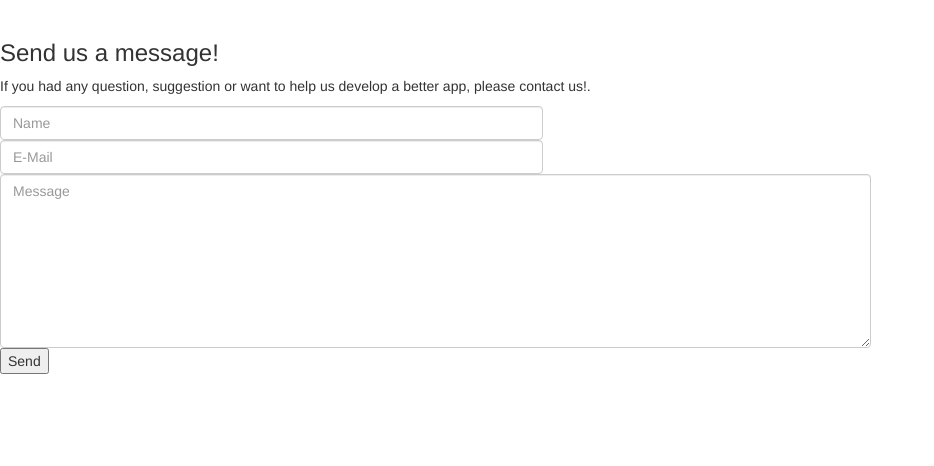
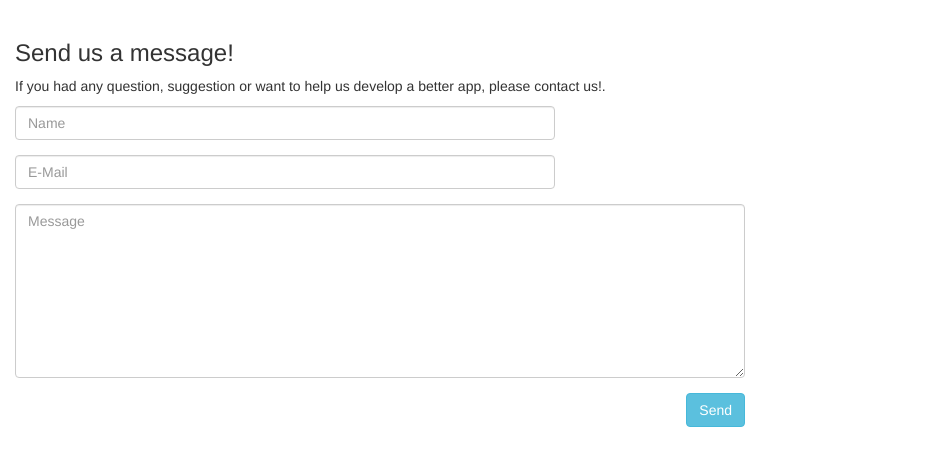
Before and after one commit to agustincastro/Collector, a Django app: page /contact/ in a window 1280 px wide. Shown: the part 97-563 px from the top of the page, without its empty margins (0-934 px from the left). Run offline with Django 3.2, Linux system fonts and the light colour scheme; some libraries are stand-ins or nearby versions.

Commit message:
Added bootstrap classes to contact form

```diff
--- a/contact/forms.py
+++ b/contact/forms.py
@@ -5,9 +5,9 @@ from django.forms import Textarea
 class ContactForm(forms.Form):
     name = forms.CharField(max_length=100,
                            widget=forms.TextInput(
-                               attrs={'required': 'true', 'class': 'form-control col-md-7 col-md-offset-0', 'placeholder': 'Name'}))
+                               attrs={'required': 'true', 'placeholder':'Name'}))
     email = forms.EmailField(
-        widget=forms.TextInput(attrs={'required': 'true', 'class': 'form-control col-md-7 col-md-offset-0', 'placeholder': 'E-Mail'}))
+        widget=forms.TextInput(attrs={'required': 'true', 'placeholder': 'E-Mail'}))
 
     message = forms.CharField(
-        widget=Textarea(attrs={'required': 'true', 'class': 'form-control col-md-11 col-md-offset-0', 'placeholder': 'Message', 'rows':8}))
+        widget=Textarea(attrs={'required': 'true', 'placeholder': 'Message', 'rows':8}))
--- a/templates/contact.html
+++ b/templates/contact.html
@@ -2,45 +2,48 @@
 
 {% block contact_active %}active{% endblock %}
 
+{% load boostrap_tags %}
+
 {% block content %}
-        <div class="row margin-bottom-30">
-            <div class="col-md-9 mb-margin-bottom-30">
+    <div class="container row margin-bottom-30">
+        <div class="col-md-12 mb-margin-bottom-30">
             <div class="headline"><h3>Send us a message!</h3></div>
             <p>If you had any question, suggestion or want to help us develop a better app, please contact us!.</p>
-                <form action="{% url 'contact' %}" method="post">
+            <form action="{% url 'contact' %}" method="post" class="form-horizontal">
                 {% csrf_token %}
-                    <fieldset class="no-padding">
+
                 <div id="contact_name"
-                             class="row sky-space-20 {% if contact_form.name.errors %}has-errors{% endif %}">
+                     class="form-group {% if contact_form.name.errors %}has-errors{% endif %}">
                     <label for="contact_name "
                            class="control-label">{{ contact_form.name.errors.as_text }}</label>
-                            <div class="col-md-7 col-md-offset-0">
-                                {{ contact_form.name }}
+                    <div class="col-sm-6">
+                        {{ contact_form.name|addcss:"form-control" }}
                     </div>
                 </div>
 
                 <div id="contact_email"
-                             class="row sky-space-20 {% if contact_form.email.errors %}has-errors{% endif %}">
+                     class="form-group {% if contact_form.email.errors %}has-errors{% endif %}">
                     <label for="contact_email "
                            class="control-label">{{ contact_form.email.errors.as_text }}</label>
-                            <div class="col-md-7 col-md-offset-0">
-                                {{ contact_form.email }}
+                    <div class="col-md-6">
+                        {{ contact_form.email | addcss:"form-control" }}
                     </div>
                 </div>
 
                 <div id="contact_message"
-                             class="row sky-space-20 {% if contact_form.message.errors %}has-errors{% endif %}">
+                     class="form-group {% if contact_form.message.errors %}has-errors{% endif %}">
                     <label for="contact_message "
                            class="control-label">{{ contact_form.message.errors.as_text }}</label>
-                            <div class="col-md-11 col-md-offset-0">
-                                {{ contact_form.message }}
+                    <div class="col-md-8">
+                        {{ contact_form.message | addcss:"form-control" }}
                     </div>
                 </div>
 
-                        <p>
-                            <input type="submit" class="btn-u" value="Send">
-                        </p>
-                    </fieldset>
+                <div class="form-group">
+                    <div class="col-sm-8">
+                        <input type="submit" class="btn btn-info pull-right" value="Send">
+                    </div>
+                </div>
 
                 {% if result_message %}
                     <div class="message">
```
Also changed, not shown: common/templatetags/boostrap_tags.py (+5 -2 lines). Lines whose indentation alone changed are shown as unchanged.
